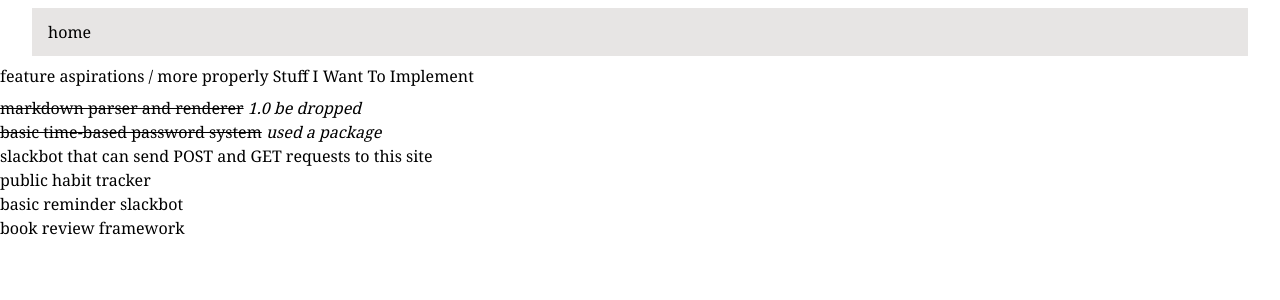
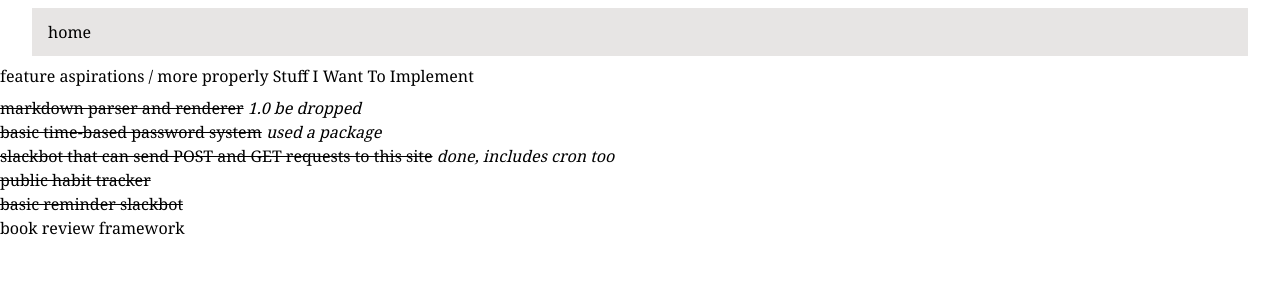
Before and after one commit to gbtsui/doohickey, a SvelteKit app: page /feature-aspirations in a window 1280 px wide. Shown: the top 300 px of the page. Built offline with nearby package versions, Linux system fonts and the light colour scheme.

Commit message:
fix: missing links

```diff
--- a/src/routes/+page.svelte
+++ b/src/routes/+page.svelte
@@ -29,5 +29,6 @@ import {resolve} from "$app/paths";
         <a href={resolve("/feature-aspirations")} class="linkywinky">feature-aspirations</a>
         <a href={resolve("/markdown")} class="linkywinky">markdown</a>
         <a href={resolve("/habits")} class="linkywinky">habits</a>
+        <a href={resolve("/go-practice")} class="linkywinky">go-practice</a>
     </div>
 </div>
--- a/src/routes/feature-aspirations/+page.svelte
+++ b/src/routes/feature-aspirations/+page.svelte
@@ -8,9 +8,9 @@
     <ul>
         <li><del>markdown parser and renderer</del> <em>1.0 be dropped</em></li>
         <li><del>basic time-based password system</del> <em>used a package</em></li>
-        <li>slackbot that can send POST and GET requests to this site</li>
-        <li>public habit tracker</li>
-        <li>basic reminder slackbot</li>
+        <li><del>slackbot that can send POST and GET requests to this site</del> <em>done, includes cron too</em></li>
+        <li><del>public habit tracker</del></li>
+        <li><del>basic reminder slackbot</del></li>
         <li>book review framework</li>
     </ul>
 </div>
```
